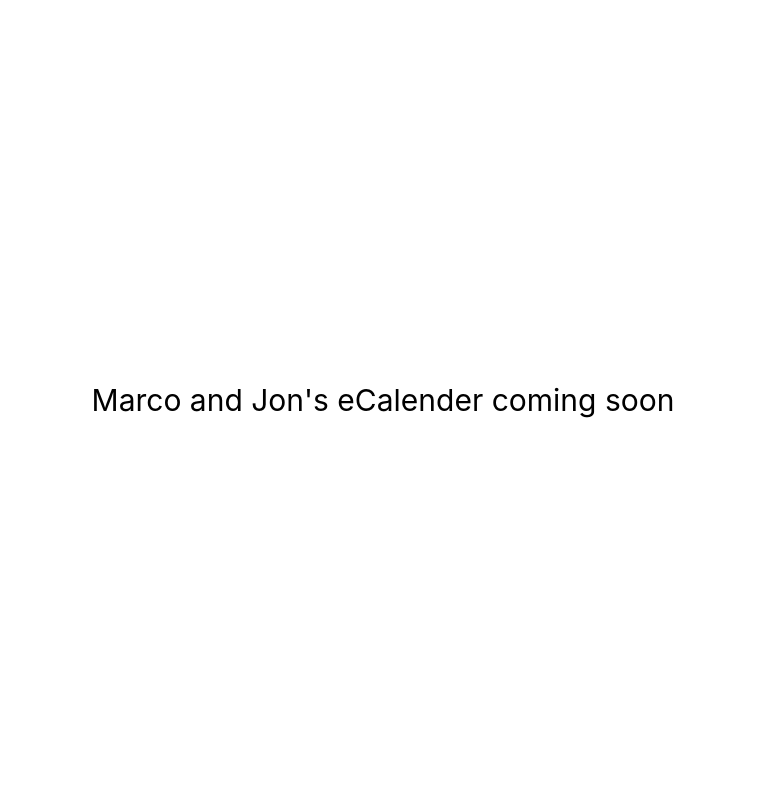
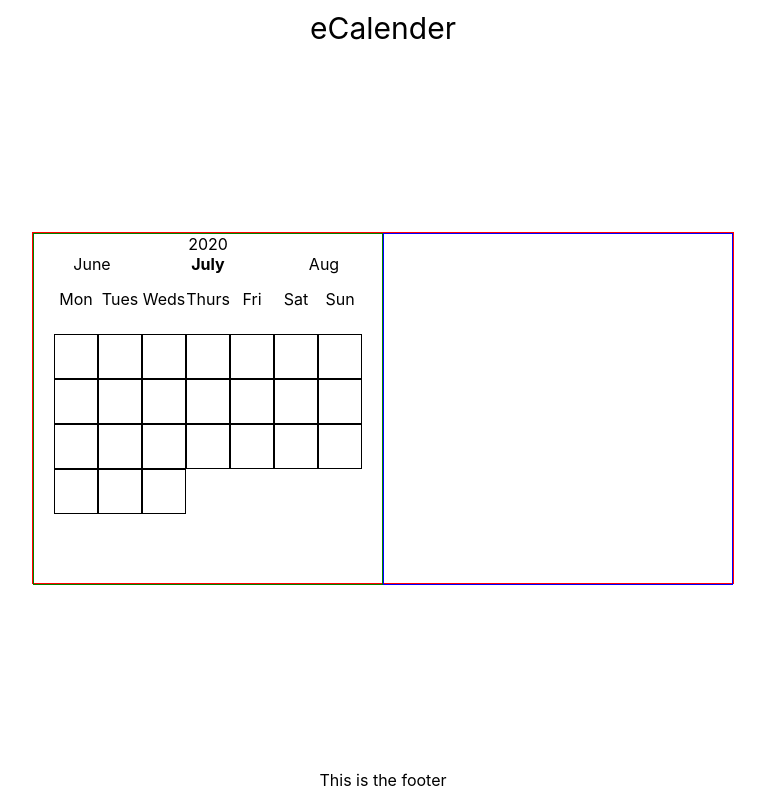
Before and after one commit to chingu-voyages/v20-geckos-team-05, a React (Create React App) app in the folder client/: page / in a window 1280 px wide. Shown: the whole page, without its empty margins (257-1022 px from the left). Built offline with nearby package versions, Linux system fonts and the light colour scheme.

Commit message:
Add basic layout, month function, placeholder grid

```diff
--- a/client/src/App.css
+++ b/client/src/App.css
@@ -1,12 +1,84 @@
-.container {
+.app {
   text-align: center;
   display: flex;
   height: 100vh;
   width: 100vw;
-  justify-content: center;
+  flex-direction: column;
   align-items: center;
+  justify-content: space-between;
 }
 
-.placeholder{
-  font-size: 30px;
+.header {
+margin-top: 10px;
+}
+
+.title {
+font-size: 30px;
+}
+
+.mainContainer {
+ height: 350px;
+ width: 700px;
+ border: solid red 1px;
+ display: flex;
+ flex-direction: row;
+}
+
+.currentYear {
+  margin-bottom: 10px;
+}
+
+.calenderDisplay {
+  width: 50%;
+  height: 100%;
+  border: solid green 1px;
  }
+
+.monthsDisplay {
+  display: grid;
+  grid-template-columns: repeat(3, 1fr);
+  margin-bottom: 15px;
+}
+
+
+.daysDisplay {
+  margin-left: 20px;
+  margin-right: 20px;
+  display: grid;
+  grid-template-columns: repeat(7, 1fr);
+  grid-template-rows: repeat(6, 45px);
+}
+
+.day {
+  border: solid 1px black;
+}
+
+.eventsDisplay {
+  width: 50%;
+  height: 100%;
+  border: solid blue 1px;
+ }
+
+@media only screen and (max-width: 400px) {
+  .app {
+    height: 100vh;
+    width: 90vw;
+  }
+  .mainContainer {
+    height: 80vh;
+    width: 90vw;
+    flex-direction: column;
+  }
+  .calenderDisplay {
+    height: 50vh;
+    width: inherit;
+  }
+  .eventsDisplay {
+    height: 50vh;
+    width:  inherit;
+  }
+}
+
+.footer {
+  margin-bottom: 10px;
+}
--- a/client/src/App.js
+++ b/client/src/App.js
@@ -3,11 +3,84 @@ import logo from './logo.svg';
 import './App.css';
 
 function App() {
+
+let today = new Date();
+let month = new Array();
+
+month[0] = "Jan";
+month[1] = "Feb";
+month[2] = "March";
+month[3] = "April";
+month[4] = "May";
+month[5] = "June";
+month[6] = "July";
+month[7] = "Aug";
+month[8] = "Sept";
+month[9] = "Oct";
+month[10] = "Nov";
+month[11] = "Dec";
+
+
+let currentMonth = month[today.getMonth()];
+let prevMonth = month[today.getMonth() - 1];
+let nextMonth = month[today.getMonth() + 1];
+let currentYear = today.getFullYear();
+
+
   return (
-    <div className="container">
-      <div className="placeholder">
-          Marco and Jon's eCalender coming soon
+    <div className="app">
+      <div className="header">
+        <div className="title">
+            eCalender
+        </div>
       </div>
+      <div className="mainContainer">
+        <div className="calenderDisplay">
+          <div className="currrentYear">{currentYear}</div>
+          <div className="monthsDisplay">
+            <div>{prevMonth}</div>
+            <div><strong>{currentMonth}</strong></div>
+            <div>{nextMonth}</div>
+          </div>
+          <div className="daysDisplay">
+            <div>Mon</div>
+            <div>Tues</div>
+            <div>Weds</div>
+            <div>Thurs</div>
+            <div>Fri</div>
+            <div>Sat</div>
+            <div>Sun</div>
+            <div className="day"></div>
+            <div className="day"></div>
+            <div className="day"></div>
+            <div className="day"></div>
+            <div className="day"></div>
+            <div className="day"></div>
+            <div className="day"></div>
+            <div className="day"></div>
+            <div className="day"></div>
+            <div className="day"></div>
+            <div className="day"></div>
+            <div className="day"></div>
+            <div className="day"></div>
+            <div className="day"></div>
+            <div className="day"></div>
+            <div className="day"></div>
+            <div className="day"></div>
+            <div className="day"></div>
+            <div className="day"></div>
+            <div className="day"></div>
+            <div className="day"></div>
+            <div className="day"></div>
+            <div className="day"></div>
+            <div className="day"></div>
+          </div>
+        </div>
+        <div className="eventsDisplay"></div>
+        </div>
+        <div className="footer">
+          This is the footer
+        </div>
     </div>
   );
 }
```
